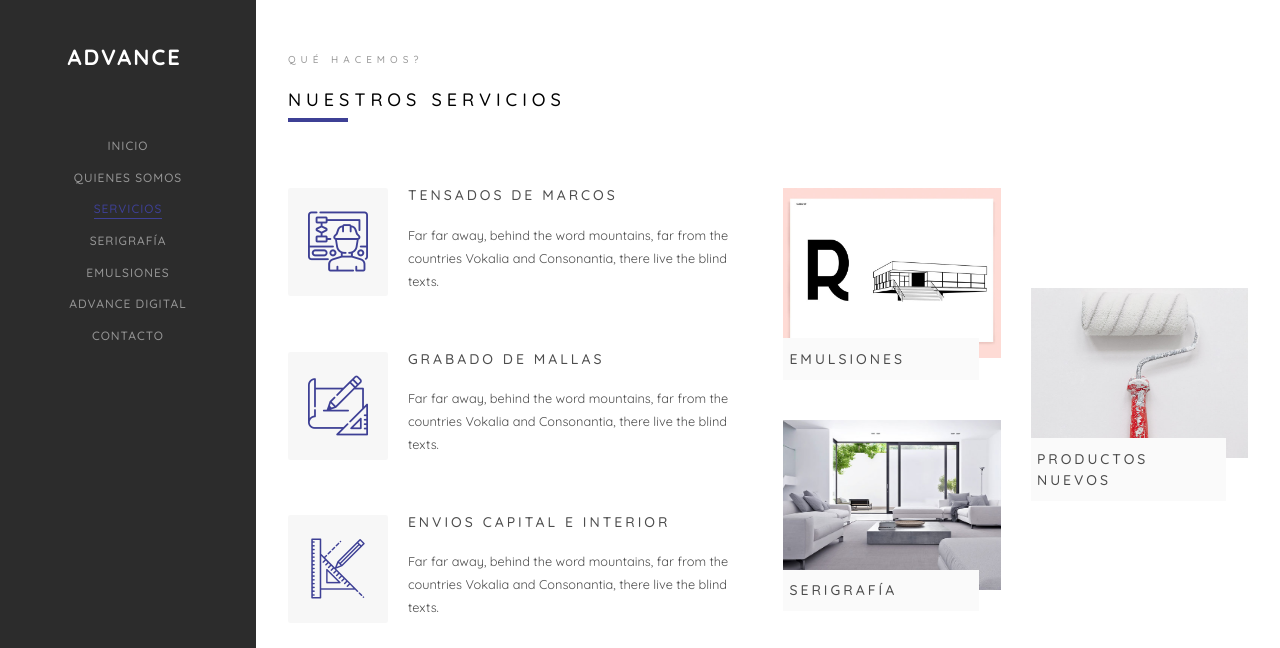
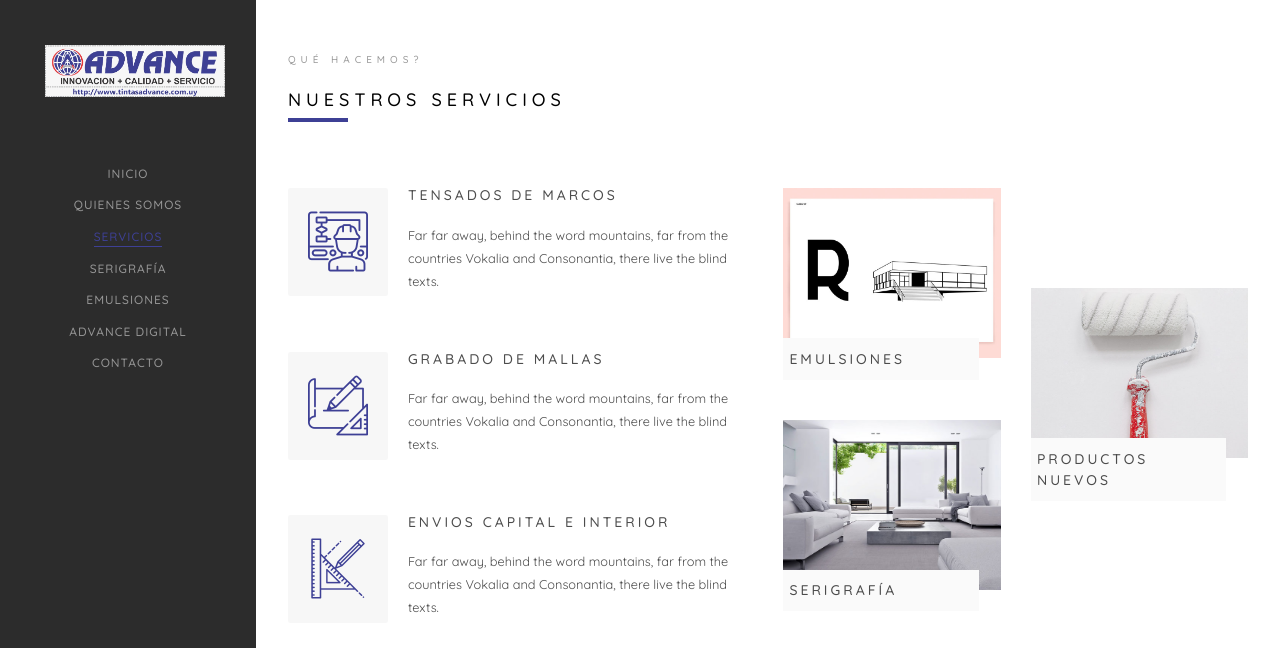
Before and after one commit to santiagobouvier/advance, a plain HTML site: page services.html in a window 1280 px wide. Shown: the top 648 px of the page. Drawn offline with Linux system fonts and the light colour scheme; files whose address does not match are found by name.

Commit message:
Update services.html

```diff
--- a/services.html
+++ b/services.html
@@ -53,7 +53,7 @@
 	<div id="colorlib-page">
 		<a href="#" class="js-colorlib-nav-toggle colorlib-nav-toggle"><i></i></a>
 		<aside id="colorlib-aside" role="complementary" class="border js-fullheight">
-			<h1 id="colorlib-logo"><a href="index.html">Advance</a></h1>
+			<h1 id="colorlib-logo"><a href="index.html"><img src="assets/advance1.jpeg" alt=""></a></h1>
 			<nav id="colorlib-main-menu" role="navigation">
 				<ul>
 					<li><a href="index.html">Inicio</a></li>
```
